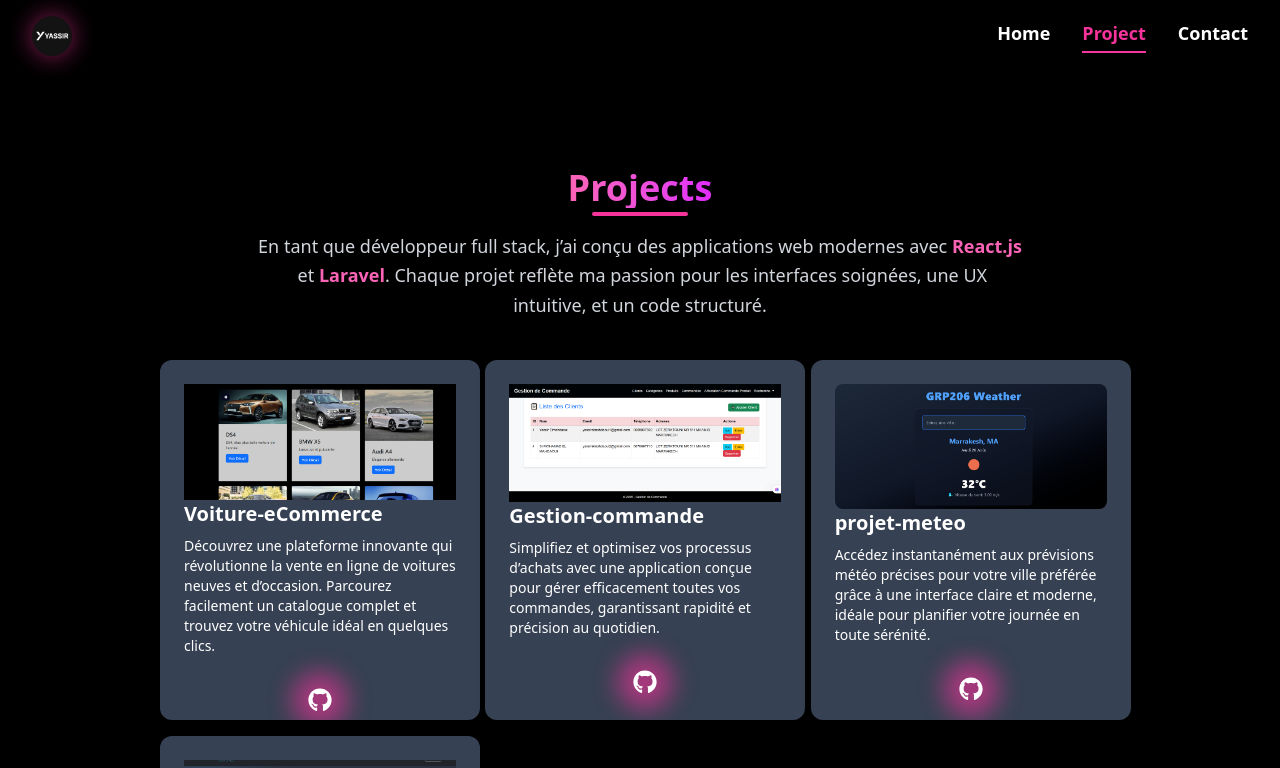
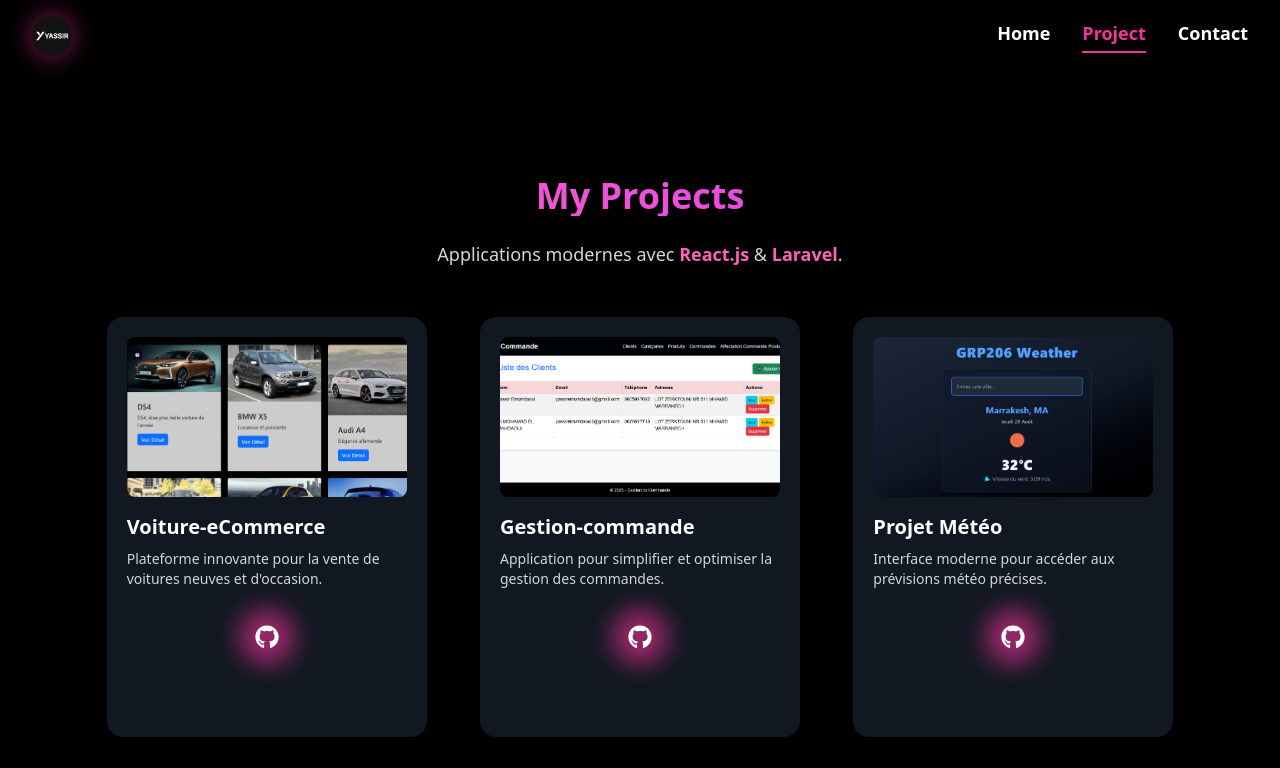
Before and after one commit to YASSIRELMAHDAOUI/portfolio, a React (Vite) app: page /projects in a window 1280 px wide. Shown: the top 768 px of the page. Built offline with nearby package versions, Linux system fonts and the light colour scheme.

Commit message:
modificationde style

```diff
--- a/src/components/project.jsx
+++ b/src/components/project.jsx
@@ -1,148 +1,105 @@
 import { motion } from "framer-motion";
+import { useState } from "react";
 import { FaGithub } from "react-icons/fa6";
-import meteo from "../assets/meteo_photo.png"
-import learn from "../assets/learn photo.png"
-import voiture from "../assets/voiture photo.png"
-import gestion from "../assets/gestion photo.png"
+import meteo from "../assets/meteo_photo.png";
+import learn from "../assets/learn photo.png";
+import voiture from "../assets/voiture photo.png";
+import gestion from "../assets/gestion photo.png";
+
+const projects = [
+  {
+    title: "Voiture-eCommerce",
+    img: voiture,
+    desc: "Plateforme innovante pour la vente de voitures neuves et d'occasion.",
+    link: "https://github.com/YASSIRELMAHDAOUI/projet_front_icommerce_voiture-",
+  },
+  {
+    title: "Gestion-commande",
+    img: gestion,
+    desc: "Application pour simplifier et optimiser la gestion des commandes.",
+    link: "https://github.com/YASSIRELMAHDAOUI/gestion_commande",
+  },
+  {
+    title: "Projet Météo",
+    img: meteo,
+    desc: "Interface moderne pour accéder aux prévisions météo précises.",
+    link: "https://github.com/YASSIRELMAHDAOUI/meteo",
+  },
+  {
+    title: "Learn Code Lab",
+    img: learn,
+    desc: "Plateforme interactive pour apprendre le développement web.",
+    link: "https://github.com/SAAD-ELGHABA/LearnCodeLab",
+  },
+];
 
 const Project = () => {
+  const [selectedImg, setSelectedImg] = useState(null);
+
   return (
     <motion.div
-      initial={{ opacity: 0, x: -40 }}
-      animate={{ opacity: 1, x: 0 }}
+      initial={{ opacity: 0, y: 40 }}
+      animate={{ opacity: 1, y: 0 }}
       transition={{ duration: 1 }}
-      className="md:p-8 p-4 w-full md:max-w-5xl mx-auto text-white my-18"
-      id="project"
+      className="md:p-8 p-4 w-full md:max-w-6xl mx-auto text-white my-20"
     >
+      <h1 className="text-4xl font-extrabold mb-6 text-center bg-gradient-to-r from-pink-400 to-fuchsia-500 text-transparent bg-clip-text">
+        My Projects
+      </h1>
+      <p className="text-lg text-center text-gray-300 leading-relaxed max-w-3xl mx-auto mb-12">
+        Applications modernes avec <span className="text-pink-400 font-semibold">React.js</span> &
+        <span className="text-pink-400 font-semibold"> Laravel</span>.
+      </p>
 
-      <h1 className="text-4xl font-extrabold mb-6 relative flex justify-center">
-  <span className="block text-transparent bg-clip-text bg-gradient-to-r from-pink-400 to-fuchsia-500 relative">
-    Projects
-    <span className="absolute left-1/2 -bottom-2 transform -translate-x-1/2 w-24 h-1 bg-pink-500 rounded-full" />
-  </span>
-</h1>
-
-      {/* Nouveau paragraphe introductif */}
-      <p className="text-lg text-center text-gray-300 leading-relaxed max-w-3xl mx-auto mb-10">
-        En tant que développeur full stack, j’ai conçu des applications web modernes avec&nbsp;
-        <span className="text-pink-400 font-semibold">React.js</span> &nbsp;et&nbsp;
-        <span className="text-pink-400 font-semibold">Laravel</span>.
-        Chaque projet reflète ma passion pour les interfaces soignées, une UX intuitive, et un code structuré.
-      </p>
-      <div className="grid md:grid-cols-2 lg:grid-cols-3 gap-4 mt-8">
-        {/* Carte 1 - Voiture-eCommerce */}
-        <div className="relative group w-80 h-90 rounded-xl overflow-hidden shadow-lg cursor-pointer bg-gray-700 hover:scale-105 transition-transform duration-500">
-          <div className="absolute inset-0 bg-gray-800/60 backdrop-blur-md opacity-0 group-hover:opacity-100 transition duration-500 z-0"></div>
-          <div className="relative z-10 p-6 text-white flex flex-col justify-between h-full">
-            <div>
-              <img src={voiture} alt="voiture" />
-              <h2 className="relative text-xl font-bold group cursor-pointer">
-                <span className="absolute top-0 left-0 w-full h-1 bg-pink-500 origin-left scale-x-0 transition-transform duration-300 group-hover:scale-x-100"></span>
-                Voiture-eCommerce
-              </h2>
-              <p className="mt-2 text-sm">
-                Découvrez une plateforme innovante qui révolutionne la vente en ligne de voitures neuves et d’occasion. Parcourez facilement un catalogue complet et trouvez votre véhicule idéal en quelques clics.
-              </p>
-            </div>
-            <div className="flex justify-center mt-4">
+      {/* Grid */}
+      <div className="grid sm:grid-cols-2 lg:grid-cols-3 gap-8 place-items-center">
+        {projects.map((proj, i) => (
+          <motion.div
+            key={i}
+            whileHover={{ scale: 1.05 }}
+            transition={{ type: "spring", stiffness: 200 }}
+            className="group w-80 h-[420px] rounded-2xl bg-gray-800/60 backdrop-blur-md p-5 shadow-xl relative overflow-hidden"
+          >
+            <img
+              src={proj.img}
+              alt={proj.title}
+              className="rounded-lg w-full h-40 object-cover cursor-pointer"
+              onClick={() => setSelectedImg(proj.img)}
+            />
+            <h2 className="text-xl font-bold mt-4">{proj.title}</h2>
+            <p className="text-sm mt-2 text-gray-300">{proj.desc}</p>
+            <div className="flex justify-center mt-5">
               <a
-                href="https://github.com/YASSIRELMAHDAOUI/projet_front_icommerce_voiture-"
+                href={proj.link}
                 target="_blank"
                 rel="noopener noreferrer"
                 className="relative w-14 h-14 flex justify-center items-center"
               >
-                <div className="absolute inset-0 bg-pink-500 blur-md opacity-60 rounded-full z-0"></div>
+                <div className="absolute inset-0 bg-pink-500 blur-md opacity-60 rounded-full"></div>
                 <FaGithub className="text-2xl z-10 text-white hover:scale-125 transition-transform duration-300 cursor-pointer" />
               </a>
             </div>
-          </div>
-        </div>
+          </motion.div>
+        ))}
+      </div>
 
-        {/* Carte 2 - Gestion-commande */}
-        <div className="relative group w-80 h-90 rounded-xl overflow-hidden shadow-lg cursor-pointer bg-gray-700 hover:scale-105 transition-transform duration-500">
-          <div className="absolute inset-0 bg-gray-800/60 backdrop-blur-md opacity-0 group-hover:opacity-100 transition duration-500 z-0"></div>
-          <div className="relative z-10 p-6 text-white flex flex-col justify-between h-full">
-            <div>
-              <img src={gestion} alt="gestion" />
-              <h2 className="relative text-xl font-bold group cursor-pointer">
-                <span className="absolute top-0 left-0 w-full h-1 bg-pink-500 origin-left scale-x-0 transition-transform duration-300 group-hover:scale-x-100"></span>
-                Gestion-commande
-              </h2>
-              <p className="mt-2 text-sm">
-                Simplifiez et optimisez vos processus d’achats avec une application conçue pour gérer efficacement toutes vos commandes, garantissant rapidité et précision au quotidien.
-              </p>
-            </div>
-            <div className="flex justify-center mt-4">
-              <a
-                href="https://github.com/YASSIRELMAHDAOUI/gestion_commande"
-                target="_blank"
-                rel="noopener noreferrer"
-                className="relative w-14 h-14 flex justify-center items-center"
-              >
-                <div className="absolute inset-0 bg-pink-500 blur-md opacity-60 rounded-full z-0"></div>
-                <FaGithub className="text-2xl z-10 text-white hover:scale-125 transition-transform duration-300 cursor-pointer" />
-              </a>
-            </div>
-          </div>
-        </div>
-
-        {/* Carte 3 - projet-meteo */}
-        <div className="relative group w-80 h-90 rounded-xl overflow-hidden shadow-lg cursor-pointer bg-gray-700 hover:scale-105 transition-transform duration-500">
-          <div className="absolute inset-0 bg-gray-800/60 backdrop-blur-md opacity-0 group-hover:opacity-100 transition duration-500 z-0"></div>
-          <div className="relative z-10 p-6 text-white flex flex-col justify-between h-full">
-            <div>
-               <img src={meteo} alt="projet meteo" className="rounded-lg" />
-
-              <h2 className="relative text-xl font-bold group cursor-pointer">
-                <span className="absolute top-0 left-0 w-full h-1 bg-pink-500 origin-left scale-x-0 transition-transform duration-300 group-hover:scale-x-100"></span>
-                projet-meteo
-              </h2>
-              <p className="mt-2 text-sm">
-                Accédez instantanément aux prévisions météo précises pour votre ville préférée grâce à une interface claire et moderne, idéale pour planifier votre journée en toute sérénité.
-              </p>
-            </div>
-            <div className="flex justify-center mt-4">
-              <a
-                href="https://github.com/YASSIRELMAHDAOUI/meteo"
-                target="_blank"
-                rel="noopener noreferrer"
-                className="relative w-14 h-14 flex justify-center items-center"
-              >
-                <div className="absolute inset-0 bg-pink-500 blur-md opacity-60 rounded-full z-0"></div>
-                <FaGithub className="text-2xl z-10 text-white hover:scale-125 transition-transform duration-300 cursor-pointer" />
-              </a>
-            </div>
-          </div>
-        </div>
-
-        {/* Carte 4 - Learn Code Lab */}
-        <div className="relative group w-80 h-97 rounded-xl overflow-hidden shadow-lg cursor-pointer bg-gray-700 hover:scale-105 transition-transform duration-500">
-          <div className="absolute inset-0 bg-gray-800/60 backdrop-blur-md opacity-0 group-hover:opacity-100 transition duration-500 z-0"></div>
-          <div className="relative z-10 p-6 text-white flex flex-col justify-between h-full">
-            <div>
-              <img src={learn} alt="learn" />
-              <h2 className="relative text-xl font-bold group cursor-pointer">
-                <span className="absolute top-0 left-0 w-full h-1 bg-pink-500 origin-left scale-x-0 transition-transform duration-300 group-hover:scale-x-100"></span>
-                Learn-Code-Lab
-              </h2>
-              <p className="mt-2 text-sm">
-                Learn Code Lab est une plateforme moderne conçue avec React, Laravel et Tailwind CSS pour apprendre le développement web de manière interactive. Elle offre une expérience fluide, responsive et riche en fonctionnalités pour faciliter l’apprentissage du code.
-              </p>
-            </div>
-            <div className="flex justify-center mt-4">
-              <a
-                href="https://github.com/SAAD-ELGHABA/LearnCodeLab"
-                target="_blank"
-                rel="noopener noreferrer"
-                className="relative w-14 h-14 flex justify-center items-center"
-              >
-                <div className="absolute inset-0 bg-pink-500 blur-md opacity-60 rounded-full z-0"></div>
-                <FaGithub className="text-2xl z-10 text-white hover:scale-125 transition-transform duration-300 cursor-pointer" />
-              </a>
-            </div>
-          </div>
-        </div>
-      </div>
+      {/* Modal Image Zoom */}
+      {selectedImg && (
+        <motion.div
+          className="fixed inset-0 bg-black/80 backdrop-blur-sm flex justify-center items-center z-50"
+          initial={{ opacity: 0 }}
+          animate={{ opacity: 1 }}
+          onClick={() => setSelectedImg(null)}
+        >
+          <motion.img
+            src={selectedImg}
+            className="max-w-[90%] max-h-[80%] rounded-xl shadow-2xl"
+            initial={{ scale: 0.5 }}
+            animate={{ scale: 1 }}
+            transition={{ type: "spring", stiffness: 120 }}
+          />
+        </motion.div>
+      )}
     </motion.div>
   );
 };
```
